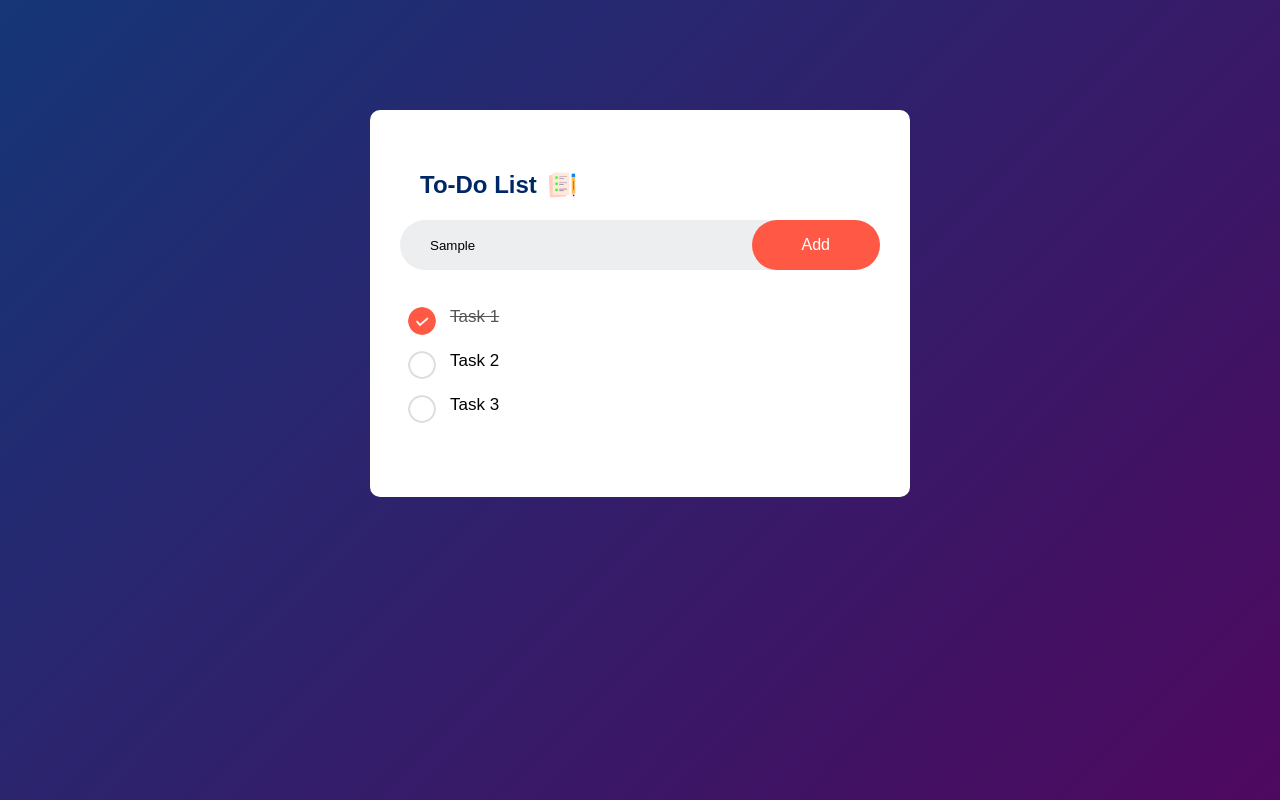
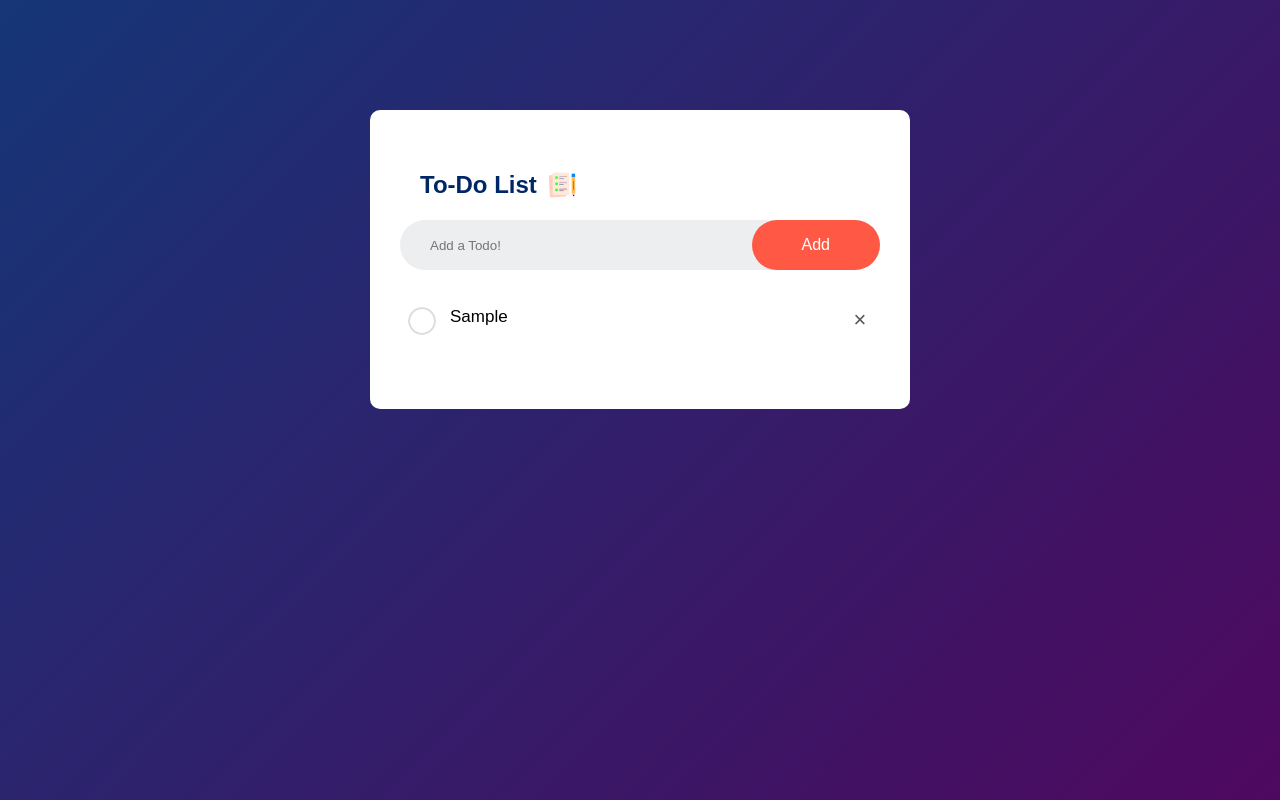
Before and after one commit to kevin-tursi/Todo-app-JS, a plain HTML site: page index.html in a window 1280 px wide. Both pictures are taken after typing "Sample" into the empty fields and a click on the button "Add". Drawn offline with Linux system fonts and the light colour scheme.

Commit message:
added script.js and addTask() function

```diff
--- a/index.html
+++ b/index.html
@@ -11,15 +11,16 @@
             <h2>To-Do List<img src="/images/icon.png" alt="To-Do Icon" ></h2>
             <div class="row">
                 <input type="text" id="input-box" placeholder="Add a Todo!">
-                <button type="submit">Add</button>
+                <button onclick="addTask()">Add</button>
             </div>
             <ul id="list-container">
-                <li class="checked">Task 1</li>
+                <!-- <li class="checked">Task 1</li>
                 <li>Task 2</li>
-                <li>Task 3</li>
+                <li>Task 3</li> -->
             </ul>
         </div>
     </div>
+    <script src="script.js"></script>
 </body>
 
 </html>
--- /dev/null
+++ b/script.js
@@ -0,0 +1,16 @@
+const inputBox = document.getElementById("input-box");
+const listContainer = document.getElementById("list-container");
+
+function addTask () {
+    if (inputBox.value === '') {
+        alert('You have to write a todo!')
+    } else {
+        let li = document.createElement("li");
+        li.innerHTML = inputBox.value;
+        listContainer.appendChild(li);
+        let span = document.createElement("span");
+        span.innerHTML = "\u00d7";
+        li.appendChild(span);
+    }
+    inputBox.value = "";
+}
--- a/style.css
+++ b/style.css
@@ -93,3 +93,20 @@ ul li.checked {
 ul li.checked::before {
     background-image: url(images/checked.png);
 }
+
+ul li span {
+    position: absolute;
+    right: 0px;
+    top: 5px;
+    width: 40px;
+    height: 40px;
+    font-size: 22px;
+    color: #555;
+    line-height: 40px;
+    text-align: center;
+    border-radius: 50%;
+}
+
+ul li span:hover {
+    background: #edeef0;
+}
```
